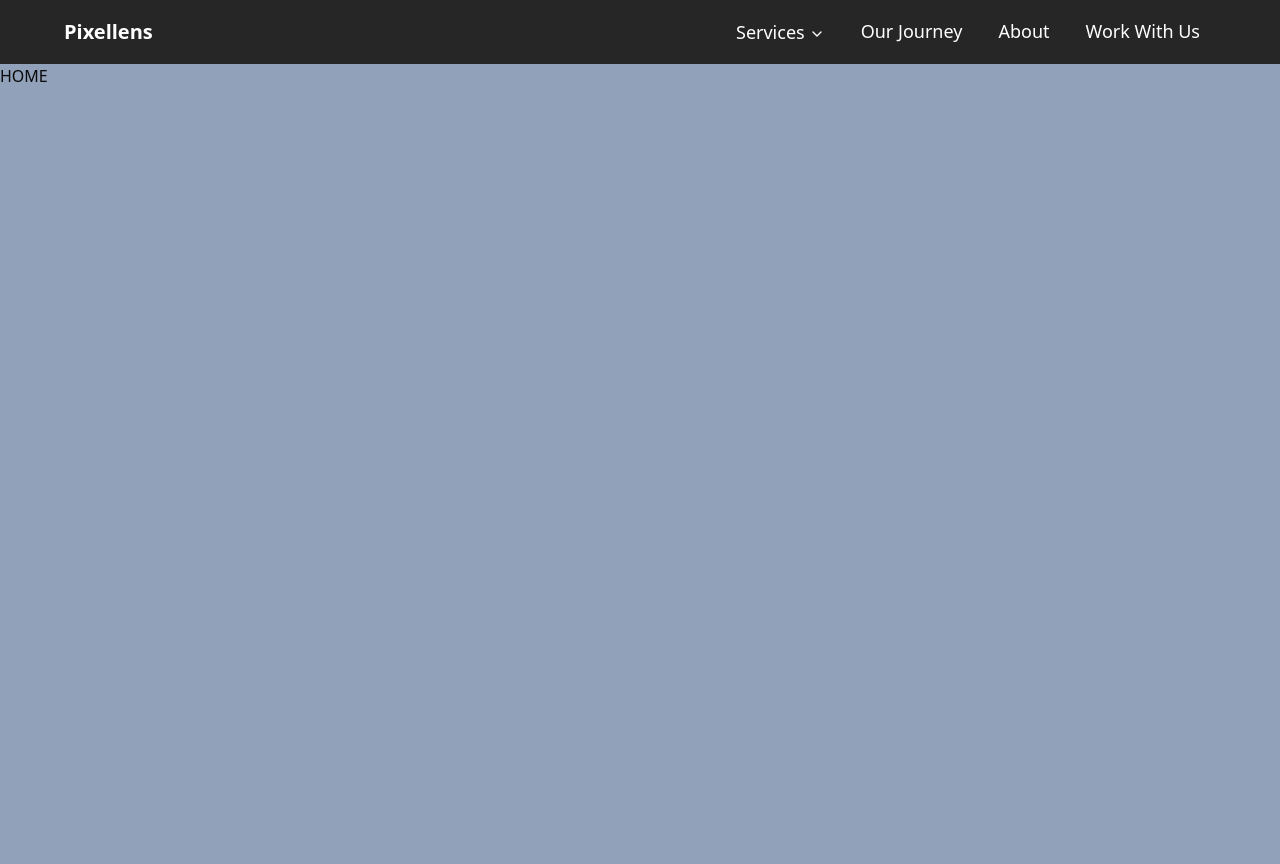
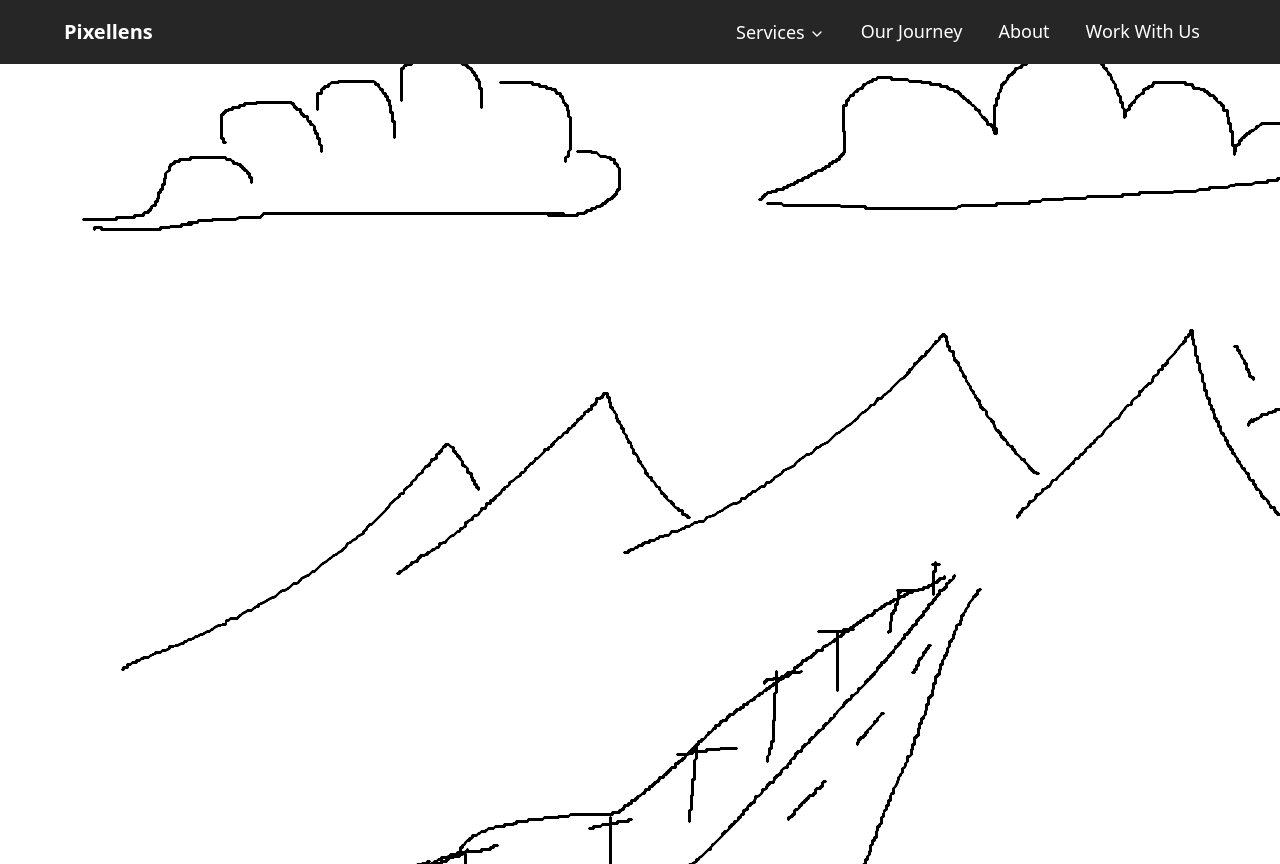
Before and after one commit to barbar17/pixellens, a Next.js app: page / in a window 1280 px wide. Built offline with nearby package versions, Linux system fonts and the light colour scheme.

Commit message:
minor update

```diff
--- a/src/app/layout.tsx
+++ b/src/app/layout.tsx
@@ -14,8 +14,8 @@ const geistMono = Geist_Mono({
 });
 
 export const metadata: Metadata = {
-  title: "Create Next App",
-  description: "Generated by create next app",
+  title: "Pixellens",
+  description: "Your excelent photographer",
 };
 
 export default function RootLayout({
--- a/src/app/page.tsx
+++ b/src/app/page.tsx
@@ -2,8 +2,10 @@ import Image from "next/image";
 
 export default function Home() {
   return (
-    <div className="min-h-screen bg-slate-400">
-      HOME
+    <div className="min-h-screen min-w-full bg-slate-400">
+      <div className="w-full h-dvh overflow-hidden bg-[url(/hero1.png)]">
+        {/* <Image src={"/hero1.png"} width={1920} height={1080} className="w-full object-cover" alt="hero"/> */}
+      </div>
     </div>
   );
 }
```
Also changed, not shown: public/hero1.png (added).
